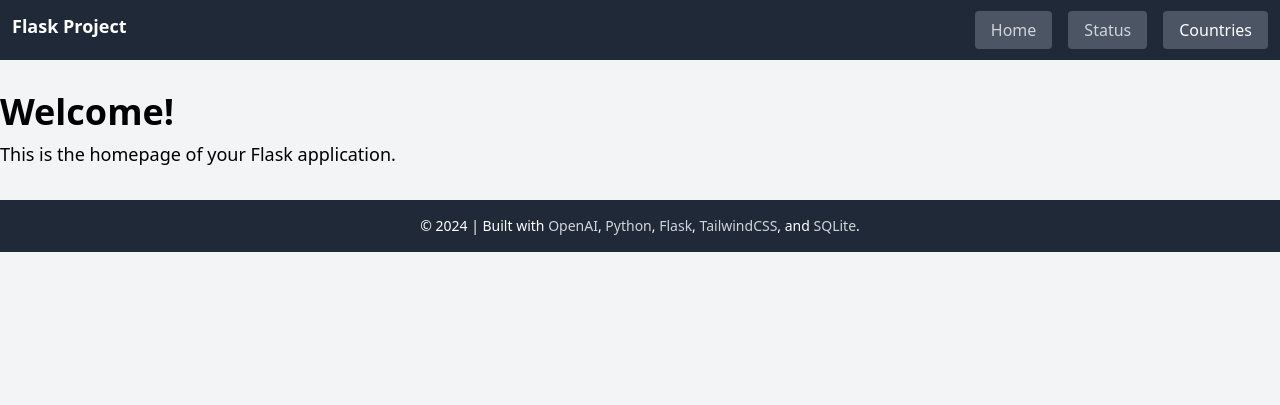
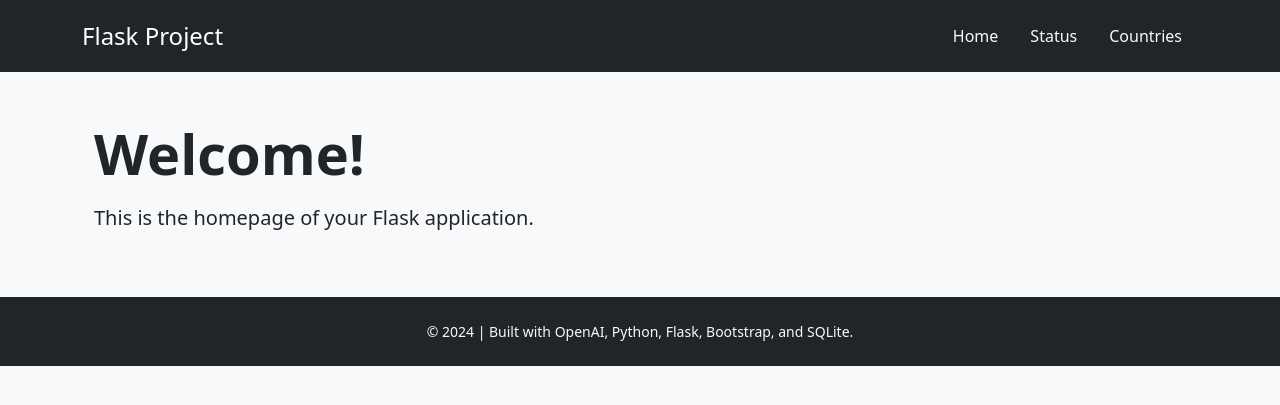
Before and after one commit to CodeIgnorant/API-Football-Explorer, a Flask app: page / in a window 1280 px wide. Shown: the top 405 px of the page. Run offline with Flask 3, Linux system fonts and the light colour scheme; some libraries are stand-ins or nearby versions.

Commit message:
style: update HTML files for Bootstrap 5.3.3 compatibility

```diff
--- a/app/templates/base.html
+++ b/app/templates/base.html
@@ -5,53 +5,54 @@
     <meta charset="UTF-8">
     <meta name="viewport" content="width=device-width, initial-scale=1.0">
     <title>{% block title %}Flask Project{% endblock %}</title>
-    <script src="https://cdn.tailwindcss.com"></script> <!-- Tailwind CSS CDN -->
+    <!-- Bootstrap CSS -->
+    <link href="https://cdn.jsdelivr.net/npm/bootstrap@5.3.3/dist/css/bootstrap.min.css" rel="stylesheet">
 </head>
 
-<body class="bg-gray-100">
-    <header class="bg-gray-800 p-3">
-        <div class="container mx-auto">
-            <div class="flex flex-wrap items-center justify-between">
-                <a href="/" class="flex items-center mb-2 text-white text-decoration-none">
-                    <h1 class="text-lg font-semibold">Flask Project</h1>
+<body class="bg-light">
+    <header class="bg-dark p-3">
+        <div class="container">
+            <div class="d-flex justify-content-between align-items-center">
+                <a href="/" class="text-white text-decoration-none">
+                    <h1 class="h4 mb-0">Flask Project</h1>
                 </a>
-                <ul class="flex space-x-4">
-                    <li>
-                        <a href="/"
-                            class="bg-gray-600 text-gray-300 hover:text-white px-4 py-2 rounded hover:bg-gray-700 transition">Home</a>
+                <ul class="nav">
+                    <li class="nav-item">
+                        <a href="/" class="nav-link text-light">Home</a>
                     </li>
-                    <li>
-                        <a href="/status"
-                            class="bg-gray-600 text-gray-300 hover:text-white px-4 py-2 rounded hover:bg-gray-700 transition">Status</a>
+                    <li class="nav-item">
+                        <a href="/status" class="nav-link text-light">Status</a>
                     </li>
-                    <li>
-                        <a href="/countries"
-                            class="bg-gray-600 text-white hover:text-gray-300 px-4 py-2 rounded hover:bg-gray-700 transition">Countries</a>
+                    <li class="nav-item">
+                        <a href="/countries" class="nav-link text-light">Countries</a>
                     </li>
                 </ul>
-
             </div>
         </div>
     </header>
 
-
     <main class="py-4">
-        {% block content %}
-        {% endblock %}
+        <div class="container">
+            {% block content %}
+            {% endblock %}
+        </div>
     </main>
 
-    <footer class="bg-gray-800 text-white py-4">
-        <div class="container mx-auto text-center">
-            <p class="text-sm">
+    <footer class="bg-dark text-light py-4">
+        <div class="container text-center">
+            <p class="small mb-0">
                 &copy; 2024 | Built with
-                <a href="https://openai.com/" class="text-gray-300 hover:underline">OpenAI</a>,
-                <a href="https://www.python.org/" class="text-gray-300 hover:underline">Python</a>,
-                <a href="https://flask.palletsprojects.com/" class="text-gray-300 hover:underline">Flask</a>,
-                <a href="https://tailwindcss.com/" class="text-gray-300 hover:underline">TailwindCSS</a>, and
-                <a href="https://www.sqlite.org/" class="text-gray-300 hover:underline">SQLite</a>.
+                <a href="https://openai.com/" class="text-light text-decoration-none">OpenAI</a>,
+                <a href="https://www.python.org/" class="text-light text-decoration-none">Python</a>,
+                <a href="https://flask.palletsprojects.com/" class="text-light text-decoration-none">Flask</a>,
+                <a href="https://getbootstrap.com/" class="text-light text-decoration-none">Bootstrap</a>, and
+                <a href="https://www.sqlite.org/" class="text-light text-decoration-none">SQLite</a>.
             </p>
         </div>
     </footer>
+
+    <!-- Bootstrap JS (Bundle includes Popper.js) -->
+    <script src="https://cdn.jsdelivr.net/npm/bootstrap@5.3.3/dist/js/bootstrap.bundle.min.js"></script>
 </body>
 
 </html>
--- a/app/templates/index.html
+++ b/app/templates/index.html
@@ -3,8 +3,8 @@
 {% block title %}Flask Project{% endblock %}
 
 {% block content %}
-    <div class="container mx-auto py-4">
-        <h1 class="text-4xl font-bold">Welcome!</h1>
-        <p class="mt-2 text-lg">This is the homepage of your Flask application.</p>
+    <div class="container py-4">
+        <h1 class="display-4 fw-bold">Welcome!</h1>
+        <p class="mt-3 fs-5">This is the homepage of your Flask application.</p>
     </div>
 {% endblock %}
```
Also changed, not shown: app/templates/countries.html (+5 -5 lines), app/templates/country_leagues.html (+18 -18 lines), app/templates/error.html (+10 -15 lines).
